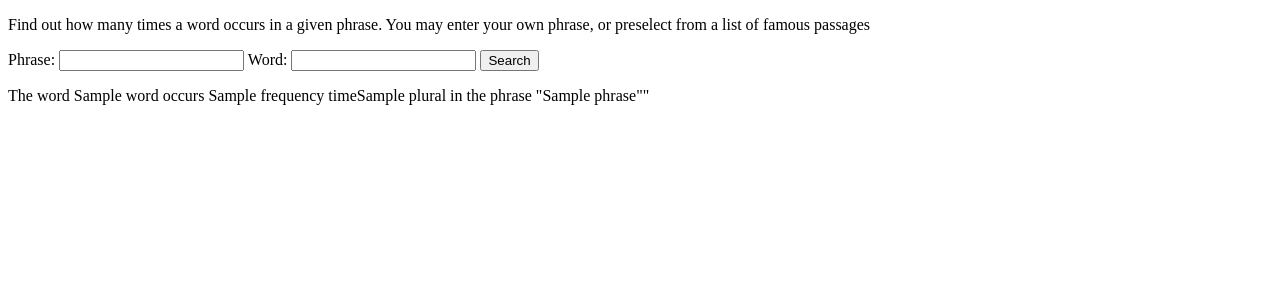
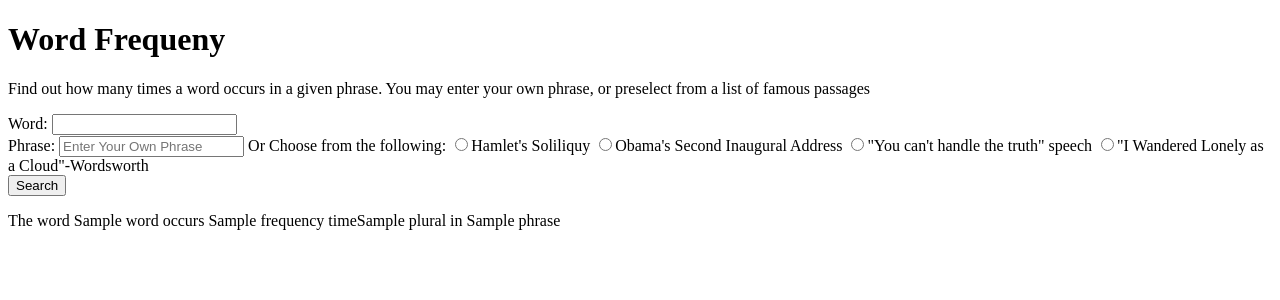
Before and after one commit to cmartinez84/string-word-search, a PHP site: template views/home.html.twig in a window 1280 px wide. Shown: the top 300 px of the page. Run offline with PHP 8.4, Linux system fonts and the light colour scheme; the template is opened without the code that fills it: most values are stand-ins (such as "Sample title", 1, 10 or a date in 2020); some libraries are stand-ins or nearby versions.

Commit message:
fix big in form retrieval text input movedd to front of radio buttons

```diff
--- a/app/app.php
+++ b/app/app.php
@@ -27,4 +27,3 @@
     });
     return $app;
 ?>
-Contact GitHub API Training Shop Blog About
--- a/views/home.html.twig
+++ b/views/home.html.twig
@@ -7,17 +7,29 @@
     <body>
         <div class="container">
             <div class="well">
+                <h1>Word Frequeny</h1>
                 <p>Find out how many times a word occurs in a given phrase. You may enter your own phrase, or preselect from a list of famous passages</p>
                 <form class="" action="/result" method="post">
-                    <label for="">Phrase:</label>
-                    <input type="text" name="input_phrase" value="">
                     <label for="">Word:</label>
-                    <input type="text" name="input_word" value="">
+                    <input type="text" name="input_word">
+
+                    <div class="form-group">
+                        <label for="">Phrase:</label>
+                        <input type="text" name="input_phrase" placeholder="Enter Your Own Phrase">
+                        <label for="">Or Choose from the following:</label>
+                        <input type="radio" name="input_phrase" value="option">Hamlet's Soliliquy</input>
+                        <input type="radio" name="input_phrase" value="option2">Obama's Second Inaugural Address</input>
+                        <input type="radio" name="input_phrase" value="option3">"You can't handle the truth" speech</input>
+                        <input type="radio" name="input_phrase" value="option4">"I Wandered Lonely as a Cloud"-Wordsworth</input>
+                        <!-- <label for="">Or Enter Your Own Phrase:</label> -->
+
+                    </div>
+
                     <button type="submit" name="button">Search</button>
                 </form>
                 {% if result%}
                 <div class="results">
-                    <p>The word {{result.word}} occurs {{result.frequency}} time{{result.plural}} in the phrase "{{result.phrase}}""</p>
+                    <p>The word {{result.word}} occurs {{result.frequency}} time{{result.plural}} in {{result.phrase}}</p>
                 </div>
                 {% endif %}
             </div>
--- a/web/index.php
+++ b/web/index.php
@@ -12,6 +12,6 @@
         <title></title>
     </head>
     <body>
-
+<?php var_dump($newRepeatCounter) ?>
     </body>
 </html>
```
Also changed, not shown: src/Data.php (+9 -4 lines).
